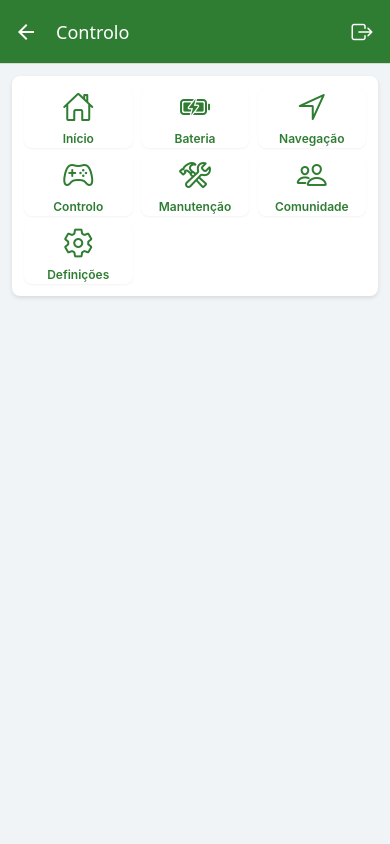
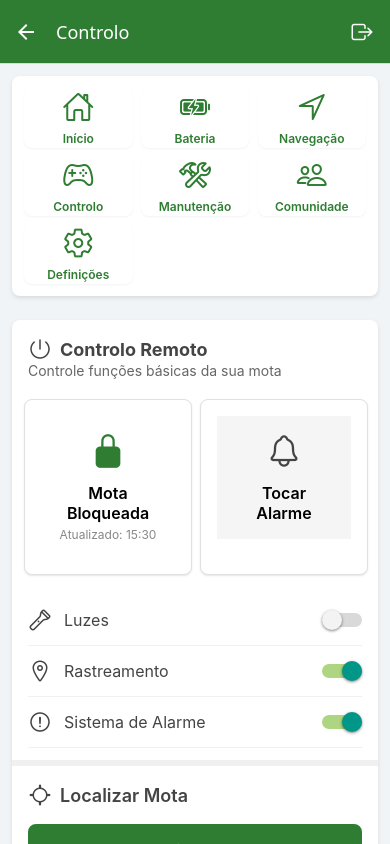
Before and after one commit to FranciscoMotaa/Projeto-Final-Laborat-rio, a React Native app in the folder ProjFinal/: screen /Controlo in a window 390 px wide. Built offline with nearby package versions, Linux system fonts and the light colour scheme.

Commit message:
Página de controlo implementada

```diff
--- a/ProjFinal/screens/ControloScreen.js
+++ b/ProjFinal/screens/ControloScreen.js
@@ -1,9 +1,14 @@
-import React from 'react'
-import { SafeAreaView, View, Text, TouchableOpacity, StyleSheet } from 'react-native'
+import React, { useState } from 'react'
+import { SafeAreaView, View, Text, TouchableOpacity, StyleSheet, Switch, ScrollView } from 'react-native'
 import { Ionicons } from '@expo/vector-icons'
 import { useTheme } from '../context/ThemeContext' // Caminho atualizado
 
-export default function ComunidadeScreen({ navigation }) {
+export default function ControloScreen({ navigation }) {
+  const [luzesAtivas, setLuzesAtivas] = useState(false);
+  const [rastreamentoAtivo, setRastreamentoAtivo] = useState(true);
+  const [alarmeAtivo, setAlarmeAtivo] = useState(true);
+  const [motaBloqueada, setMotaBloqueada] = useState(true);
+
   const menuItems = [
     { name: 'Início',      icon: 'home-outline' ,           route: 'Home' },
     { name: 'Bateria',     icon: 'battery-charging-outline', route: 'Bateria' },
@@ -13,9 +18,21 @@ export default function ComunidadeScreen({ navigation }) {
     { name: 'Comunidade',  icon: 'people-outline', route: 'Comunidade' },
     { name: 'Definições',     icon: 'settings-outline', route: 'Definições' },
   ]
+  const alternarBloqueio = () => {
+    setMotaBloqueada(!motaBloqueada);
+    // Aqui seria feita a comunicação com a API da mota para a bloquear/desbloquear
+  };
+  const tocarAlarme = () => {
+    // Aqui enviamos um sinal para a mota ativar o alarme sonoro
+    alert('Alarme ativado!');
+  };  const localizarMota = () => {
+    // Vamos para o ecrã de navegação para vermos onde está a mota
+    navigation.navigate('Navegação');
+  };
+
   return (
-    <SafeAreaView style={styles.container}>
-      {/* container branco atrás dos botões */}
+    <SafeAreaView style={styles.container}>      <ScrollView paddingBottom={24}>
+        {/* Fundo branco para os botões do menu */}
       <View style={styles.menuContainer}>
         <View style={styles.grid}>
           {menuItems.map(item => (
@@ -29,7 +46,101 @@ export default function ComunidadeScreen({ navigation }) {
             </TouchableOpacity>
           ))}
         </View>
+      </View>      {/* Painel de Controlo Remoto da Mota */}
+      <View style={styles.controlContainer}>
+        <View style={styles.controlHeader}>
+          <Ionicons name="power-outline" size={24} color="#444" />
+          <Text style={styles.controlTitle}>Controlo Remoto</Text>
+        </View>
+        <Text style={styles.controlSubtitle}>Controle funções básicas da sua mota</Text>        <View style={styles.controloGrid}>
+          {/* Botão para bloquear ou desbloquear a mota */}
+          <TouchableOpacity
+            style={[styles.controlBox, styles.controlBoxLarge]}
+            onPress={alternarBloqueio}
+          >
+            <View style={styles.controlBoxContent}>
+              <Ionicons
+                name={motaBloqueada ? "lock-closed" : "lock-open"}
+                size={36}
+                color="#2e7d32"
+              />
+              <Text style={styles.controlBoxTitle}>
+                {motaBloqueada ? "Mota Bloqueada" : "Mota Desbloqueada"}
+              </Text>
+              <Text style={styles.controlBoxSubtitle}>Atualizado: 15:30</Text>
+            </View>
+          </TouchableOpacity>          {/* Botão para fazer soar o alarme da mota */}
+          <TouchableOpacity
+            style={[styles.controlBox, styles.controlBoxLarge]}
+            onPress={tocarAlarme}
+          >
+            <View style={[styles.controlBoxContent, {backgroundColor: '#f5f5f5'}]}>
+              <Ionicons name="notifications-outline" size={36} color="#444" />
+              <Text style={styles.controlBoxTitle}>Tocar Alarme</Text>
+            </View>
+          </TouchableOpacity>
+        </View>        {/* Comandos Rápidos - Interruptores de funções */}
+        <View style={styles.switchesContainer}>
+          {/* Controlo das luzes da mota */}
+          <View style={styles.switchRow}>
+            <View style={styles.switchLabel}>
+              <Ionicons name="flashlight-outline" size={24} color="#444" />
+              <Text style={styles.switchText}>Luzes</Text>
+            </View>
+            <Switch
+              trackColor={{ false: '#d9d9d9', true: '#aed581' }}
+              thumbColor={luzesAtivas ? '#2e7d32' : '#f4f3f4'}
+              onValueChange={setLuzesAtivas}
+              value={luzesAtivas}
+            />
+          </View>          {/* Sistema de localização GPS */}
+          <View style={styles.switchRow}>
+            <View style={styles.switchLabel}>
+              <Ionicons name="location-outline" size={24} color="#444" />
+              <Text style={styles.switchText}>Rastreamento</Text>
+            </View>
+            <Switch
+              trackColor={{ false: '#d9d9d9', true: '#aed581' }}
+              thumbColor={rastreamentoAtivo ? '#2e7d32' : '#f4f3f4'}
+              onValueChange={setRastreamentoAtivo}
+              value={rastreamentoAtivo}
+            />
+          </View>          {/* Sistema de segurança e alarme */}
+          <View style={styles.switchRow}>
+            <View style={styles.switchLabel}>
+              <Ionicons name="alert-circle-outline" size={24} color="#444" />
+              <Text style={styles.switchText}>Sistema de Alarme</Text>
+            </View>
+            <Switch
+              trackColor={{ false: '#d9d9d9', true: '#aed581' }}
+              thumbColor={alarmeAtivo ? '#2e7d32' : '#f4f3f4'}
+              onValueChange={setAlarmeAtivo}
+              value={alarmeAtivo}
+            />
+          </View>        </View>
+          {/* Secção para encontrar a mota no mapa */}
+        <View style={styles.locateContainer}>
+          <View style={styles.locateHeader}>
+            <Ionicons name="locate-outline" size={24} color="#444" />
+            <Text style={styles.locateTitle}>Localizar Mota</Text>
+          </View>
+          <TouchableOpacity
+            style={[styles.locateButton, !rastreamentoAtivo && styles.locateButtonDisabled]}
+            onPress={rastreamentoAtivo ? localizarMota : null}
+            disabled={!rastreamentoAtivo}
+          >
+            <Text style={[styles.locateButtonText, !rastreamentoAtivo && styles.locateButtonTextDisabled]}>
+              {rastreamentoAtivo ? "Localizar Agora" : "Rastreamento Desativado"}
+            </Text>
+          </TouchableOpacity>
+          <Text style={styles.locateDescription}>
+            {rastreamentoAtivo
+              ? "Esta função irá mostrar a localização exata da sua mota no mapa"
+              : "Ative o rastreamento para poder localizar a sua mota"}
+          </Text>
+        </View>
       </View>
+      </ScrollView>
     </SafeAreaView>
   )
 }
@@ -39,15 +150,14 @@ const styles = StyleSheet.create({
     flex: 1,
     backgroundColor: '#f0f4f7'
   },
-  menuContainer: {
-    margin: 12,
+  menuContainer: {    margin: 12,
     padding:8,
     backgroundColor: '#fff',
     borderRadius: 8,
     alignSelf: 'stretch',
-    // sombra Android
+    // Efeito de elevação para dispositivos Android
     elevation: 3,
-    // sombra iOS
+    // Efeito de sombra para dispositivos iOS
     shadowColor: '#000',
     shadowOffset: { width: 0, height: 2 },
     shadowOpacity: 0.1,
@@ -58,15 +168,14 @@ const styles = StyleSheet.create({
     flexWrap: 'wrap',
     justifyContent: 'space-between'
   },
-  cell: {
-    width: '31%',
+  cell: {    width: '31%',
     height: 60,
-    backgroundColor: '#fff',  // botão branco
+    backgroundColor: '#fff',  // Fundo branco para os botões
     margin: 4,
     borderRadius: 8,
     alignItems: 'center',
     justifyContent: 'center',
-    // botão com sombra leve
+    // Ligeiro efeito de elevação para os botões
     elevation: 2,
     shadowColor: '#000',
     shadowOffset: { width: 0, height: 1 },
@@ -79,5 +188,131 @@ const styles = StyleSheet.create({
     fontWeight: '600',
     color: '#2e7d32',
     textAlign: 'center'
+  },  // Estilos do painel de controlo da mota
+  controlContainer: {
+    margin: 12,
+    backgroundColor: '#fff',
+    borderRadius: 8,
+    // sombra Android
+    elevation: 3,
+    // sombra iOS
+    shadowColor: '#000',
+    shadowOffset: { width: 0, height: 2 },
+    shadowOpacity: 0.1,
+    shadowRadius: 4
+  },
+  controlHeader: {
+    flexDirection: 'row',
+    alignItems: 'center',
+    paddingHorizontal: 16,
+    paddingTop: 16,
+  },
+  controlTitle: {
+    fontSize: 18,
+    fontWeight: '700',
+    color: '#444',
+    marginLeft: 8
+  },
+  controlSubtitle: {
+    fontSize: 14,
+    color: '#666',
+    paddingHorizontal: 16,
+    paddingBottom: 12
+  },
+  controloGrid: {
+    flexDirection: 'row',
+    justifyContent: 'space-between',
+    padding: 8,
+  },
+  controlBox: {
+    backgroundColor: '#fff',
+    borderRadius: 8,
+    elevation: 1,
+    shadowColor: '#000',
+    shadowOffset: { width: 0, height: 1 },
+    shadowOpacity: 0.1,
+    shadowRadius: 2,
+    padding: 16,
+    marginHorizontal: 4,
+  },
+  controlBoxLarge: {
+    width: '48%',
+    borderWidth: 1,
+    borderColor: '#e0e0e0',
+  },
+  controlBoxContent: {
+    alignItems: 'center',
+    justifyContent: 'center',
+    padding: 16,
+  },
+  controlBoxTitle: {
+    fontSize: 16,
+    fontWeight: '600',
+    marginTop: 12,
+    textAlign: 'center'
+  },
+  controlBoxSubtitle: {
+    fontSize: 12,
+    color: '#888',
+    marginTop: 4
+  },
+  switchesContainer: {
+    paddingHorizontal: 16,
+    paddingVertical: 12
+  },
+  switchRow: {
+    flexDirection: 'row',
+    alignItems: 'center',
+    justifyContent: 'space-between',
+    paddingVertical: 12,
+    borderBottomWidth: 1,
+    borderBottomColor: '#f0f0f0'
+  },
+  switchLabel: {
+    flexDirection: 'row',
+    alignItems: 'center'
+  },
+  switchText: {
+    fontSize: 16,
+    color: '#444',
+    marginLeft: 12
+  },
+  locateContainer: {
+    padding: 16,
+    borderTopWidth: 6,
+    borderTopColor: '#f0f0f0',
+  },
+  locateHeader: {
+    flexDirection: 'row',
+    alignItems: 'center'
+  },
+  locateTitle: {
+    fontSize: 18,
+    fontWeight: '600',
+    color: '#444',
+    marginLeft: 8
+  },
+  locateButton: {
+    backgroundColor: '#2e7d32',
+    borderRadius: 8,
+    padding: 16,
+    alignItems: 'center',
+    marginVertical: 16
+  },  locateButtonText: {
+    color: '#fff',
+    fontSize: 16,
+    fontWeight: '600'
+  },
+  locateButtonDisabled: {
+    backgroundColor: '#cccccc',
+    cursor: 'not-allowed'
+  },
+  locateButtonTextDisabled: {
+    color: '#888888'
+  },
+  locateDescription: {
+    fontSize: 14,
+    color: '#666',
+    textAlign: 'center'
   }
 })
--- a/ProjFinal/screens/LoginScreen.js
+++ b/ProjFinal/screens/LoginScreen.js
@@ -19,7 +19,7 @@ export default function LoginScreen({ navigation }) {
       return;
     }
     try {
-      const response = await fetch("http://192.168.68.103:3000/login", {
+      const response = await fetch("http://192.168.1.173:3000/login", {
         method: "POST",
         headers: { "Content-Type": "application/json" },
         body: JSON.stringify({ email, password }),
--- a/ProjFinal/screens/RegisterScreen.js
+++ b/ProjFinal/screens/RegisterScreen.js
@@ -26,7 +26,7 @@ export default function RegisterScreen({ navigation }) {
     }
 
     try {
-      const response = await fetch('http://192.168.68.103:3000/registar', {
+      const response = await fetch('http://192.168.1.173:3000/registar', {
         method: 'POST',
         headers: {
           'Content-Type': 'application/json'
```
Also changed, not shown: 1 other file (tests, documents, lock files or other folders).
